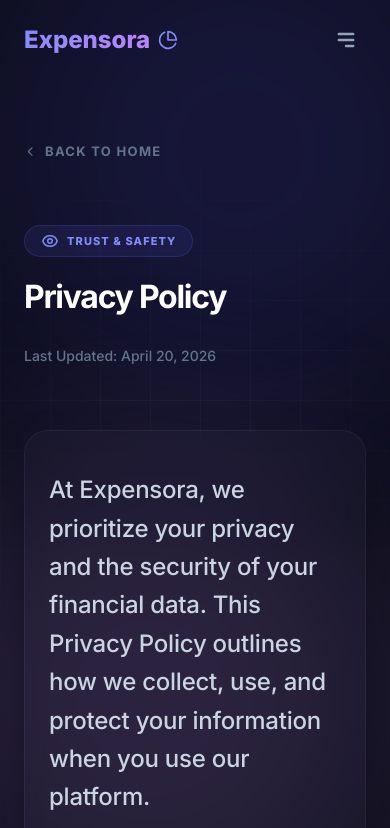
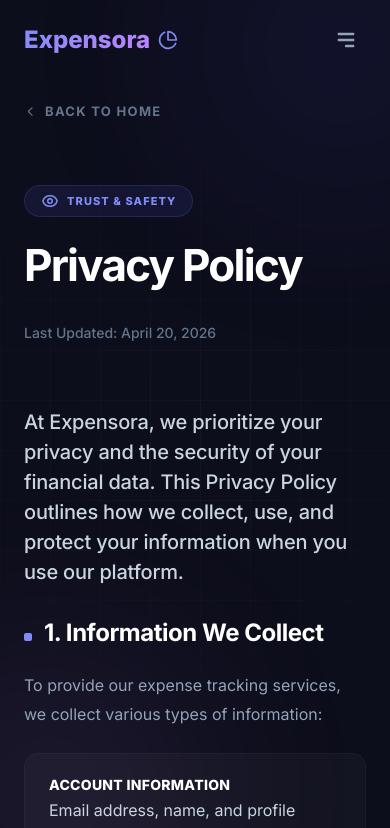
Before and after one commit to aayushman108/expense-routine-tracker, a Next.js app in the folder frontend/: page /privacy in a window 390 px wide. Shown: the top 828 px of the page. Built offline with nearby package versions, Linux system fonts and the light colour scheme; no server answers.

Commit message:
feat: add page loader for login navigation

```diff
--- a/frontend/src/app/privacy/legal.module.scss
+++ b/frontend/src/app/privacy/legal.module.scss
@@ -42,6 +42,12 @@
     bottom: -100px;
     left: -100px;
   }
+
+  @include mobile-only {
+    width: 300px;
+    height: 300px;
+    opacity: 0.1;
+  }
 }
 
 .container {
@@ -50,6 +56,10 @@
   padding: 140px $container-padding $space-32;
   position: relative;
   z-index: 1;
+
+  @include mobile-only {
+    padding: 100px $container-padding $space-16;
+  }
 }
 
 .backLink {
@@ -103,11 +113,15 @@
   }
 
   h1 {
-    @include heading(clamp(2rem, 5vw, 3.5rem));
+    @include heading(clamp(2.5rem, 5vw, 3.5rem));
     color: #fff;
     margin: 0;
-    line-height: 1;
+    line-height: 1.1;
     letter-spacing: -0.04em;
+
+    @include mobile-only {
+      font-size: 2.75rem;
+    }
   }
 
   p {
@@ -127,7 +141,11 @@
   box-shadow: 0 25px 50px -12px rgba(0, 0, 0, 0.5);
 
   @include mobile-only {
-    padding: $space-10 $space-6;
+    background: transparent;
+    backdrop-filter: none;
+    border: none;
+    padding: 0;
+    box-shadow: none;
   }
 
   .intro {
@@ -137,6 +155,12 @@
     margin-bottom: $space-16;
     font-weight: 500;
     letter-spacing: -0.01em;
+
+    @include mobile-only {
+      font-size: $font-size-lg;
+      line-height: $line-height-normal;
+      margin-bottom: $space-8;
+    }
   }
 
   .section {
@@ -149,6 +173,10 @@
       display: flex;
       align-items: baseline;
       gap: $space-3;
+
+      @include mobile-only {
+        font-size: 1.5rem;
+      }
 
       &::before {
         content: "";
--- a/frontend/src/components/landing/Navbar.tsx
+++ b/frontend/src/components/landing/Navbar.tsx
@@ -9,14 +9,15 @@ import { useAppDispatch } from "@/store/hooks";
 import { getCurrentUser } from "@/store/slices/authSlice";
 import { addToast } from "@/store/slices/uiSlice";
 import { handleThunk } from "@/lib/utils";
+import { useLoading } from "../providers/LoadingProvider";
 import styles from "./Navbar.module.scss";
-import ThemeToggle from "../ui/ThemeToggle/ThemeToggle";
 
 export default function LandingNavbar() {
   const [scrolled, setScrolled] = useState(false);
   const [mobileOpen, setMobileOpen] = useState(false);
   const router = useRouter();
   const dispatch = useAppDispatch();
+  const { setIsLoading } = useLoading();
 
   const handleLoginClick = async () => {
     const accessToken =
@@ -25,12 +26,17 @@ export default function LandingNavbar() {
         : null;
 
     if (accessToken) {
+      setIsLoading(true);
       const success = await handleThunk(
         dispatch(getCurrentUser()),
         () => {
           router.push("/dashboard");
+          // The loader will be removed by the dashboard layout or we can set a timeout here
+          // but usually the next page's layout will handle its own loading.
+          // However, for consistency, let's keep it until navigation happens.
         },
         (error) => {
+          setIsLoading(false);
           dispatch(
             addToast({
               type: "error",
@@ -38,13 +44,17 @@ export default function LandingNavbar() {
             }),
           );
           console.info("Session in localStorage is invalid or expired.", error);
+          router.push("/login");
         },
       );
 
       if (success) return;
+    } else {
+      setIsLoading(true);
+      router.push("/login");
+      // For simple pushes, we might want to hide it after a bit if the page doesn't take over
+      setTimeout(() => setIsLoading(false), 800);
     }
-
-    router.push("/login");
   };
 
   useEffect(() => {
--- a/frontend/src/components/providers/LoadingProvider.tsx
+++ b/frontend/src/components/providers/LoadingProvider.tsx
@@ -1,26 +1,54 @@
 "use client";
 
-import { useState, useEffect, ReactNode } from "react";
+import {
+  useState,
+  useEffect,
+  ReactNode,
+  createContext,
+  useContext,
+  useMemo,
+} from "react";
 import PageLoader from "@/components/ui/PageLoader/PageLoader";
 
-interface LoadingProviderProps {
-  children: ReactNode;
+interface LoadingContextType {
+  setIsLoading: (isLoading: boolean) => void;
+  isLoading: boolean;
 }
 
-export default function LoadingProvider({ children }: LoadingProviderProps) {
+const LoadingContext = createContext<LoadingContextType | undefined>(undefined);
+
+export const useLoading = () => {
+  const context = useContext(LoadingContext);
+  if (!context) {
+    throw new Error("useLoading must be used within a LoadingProvider");
+  }
+  return context;
+};
+
+export default function LoadingProvider({ children }: { children: ReactNode }) {
   const [loading, setLoading] = useState(true);
 
+  // Initial mount loading
   useEffect(() => {
     const timer = setTimeout(() => {
       setLoading(false);
-    }, 3000);
+    }, 2000);
 
     return () => clearTimeout(timer);
   }, []);
 
-  if (loading) {
-    return <PageLoader />;
-  }
+  const value = useMemo(
+    () => ({
+      setIsLoading: setLoading,
+      isLoading: loading,
+    }),
+    [loading],
+  );
 
-  return <>{children}</>;
+  return (
+    <LoadingContext.Provider value={value}>
+      {loading && <PageLoader />}
+      {children}
+    </LoadingContext.Provider>
+  );
 }
--- a/frontend/src/components/ui/PageLoader/PageLoader.tsx
+++ b/frontend/src/components/ui/PageLoader/PageLoader.tsx
@@ -35,7 +35,7 @@ export default function PageLoader() {
 
         <div className={styles.brand}>
           <h1>
-            Expense<span>Routine</span>
+            Expen<span>sora</span>
           </h1>
           <p>Analyzing Finances</p>
         </div>
```
Also changed, not shown: frontend/src/app/dashboard/layout.tsx (+12 -6 lines).
